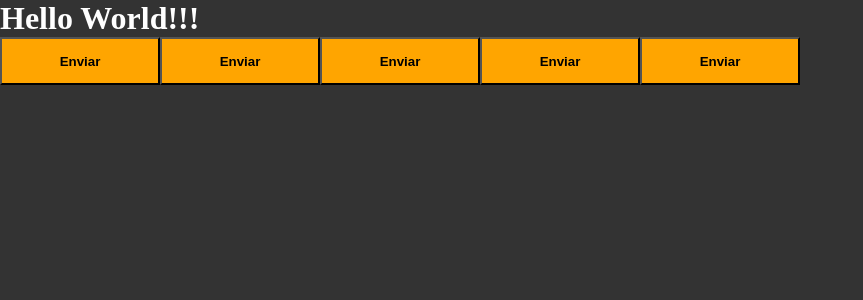
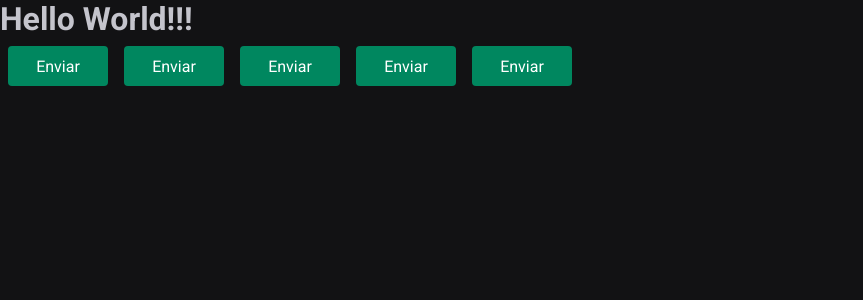
Before and after one commit to rramires/react_timer, a React (Vite) app: page / in a window 1280 px wide. Shown: the top 300 px of the page, without its empty margins (0-863 px from the left). Built offline with nearby package versions, Linux system fonts and the light colour scheme.

Commit message:
Adding more styles.

```diff
--- a/index.html
+++ b/index.html
@@ -1,9 +1,12 @@
 <!doctype html>
 <html lang="pt-BR">
   <head>
+    <link rel="preconnect" href="https://fonts.googleapis.com" />
+    <link rel="preconnect" href="https://fonts.gstatic.com" crossorigin />
     <meta charset="UTF-8" />
     <meta name="viewport" content="width=device-width, initial-scale=1.0" />
     <title>React Pomodoro Timer</title>
+    <link href="https://fonts.googleapis.com/css2?family=Roboto+Mono:wght@700&family=Roboto:wght@400;700&display=swap" rel="stylesheet" />
   </head>
   <body>
     <div id="root"></div>
--- a/src/components/Button.styles.ts
+++ b/src/components/Button.styles.ts
@@ -14,11 +14,14 @@
 }
 
 export const ButtonContainer = styled.button<ButtonContainerProps>`
-	width: 10rem;
-	height: 3rem;
-	font-weight: bold;
+	width: 6.25rem;
+	height: 2.5rem;
+	border-radius: 0.25rem;
+	border: 0;
+	margin: 0.5rem;
 
-	background-color: ${(props) => props.theme.secondary};
+	background-color: ${(props) => props.theme['green-500']};
+	color: ${(props) => props.theme.white};
 
 	/* ${(props) => {
 		return css`
--- a/src/styles/global.ts
+++ b/src/styles/global.ts
@@ -9,8 +9,19 @@
     text-decoration: none;
 }
 
+:focus {
+    outline: 0;
+    box-shadow: 0 0 0 .125rem ${(props) => props.theme['green-500']};
+}
+
 body {
-    background: #333333;
-    color: #FFFFFF;
+    background: ${(props) => props.theme['gray-900']};
+    color: ${(props) => props.theme['gray-300']};
+}
+
+body, input, textarea, button {
+    font-family: 'Roboto', sans-serif;
+    font-weight: 400;
+    font-size: 1rem;
 }
 `
--- a/src/styles/themes/default.ts
+++ b/src/styles/themes/default.ts
@@ -1,6 +1,21 @@
 export const defaultTheme = {
-	primary: 'purple',
-	secondary: 'orange',
-	danger: 'red',
-	success: 'green',
+	white: '#FFF',
+
+	'gray-100': '#E1E1E6',
+	'gray-300': '#C4C4CC',
+	'gray-400': '#8D8D99',
+	'gray-500': '#7C7C8A',
+	'gray-600': '#323238',
+	'gray-700': '#29292E',
+	'gray-800': '#202024',
+	'gray-900': '#121214',
+
+	'green-300': '#00B37E',
+	'green-500': '#00875F',
+	'green-700': '#015F43',
+
+	'red-500': '#AB222E',
+	'red-700': '#7A1921',
+
+	'yellow-500': '#FBA94C',
 }
```
